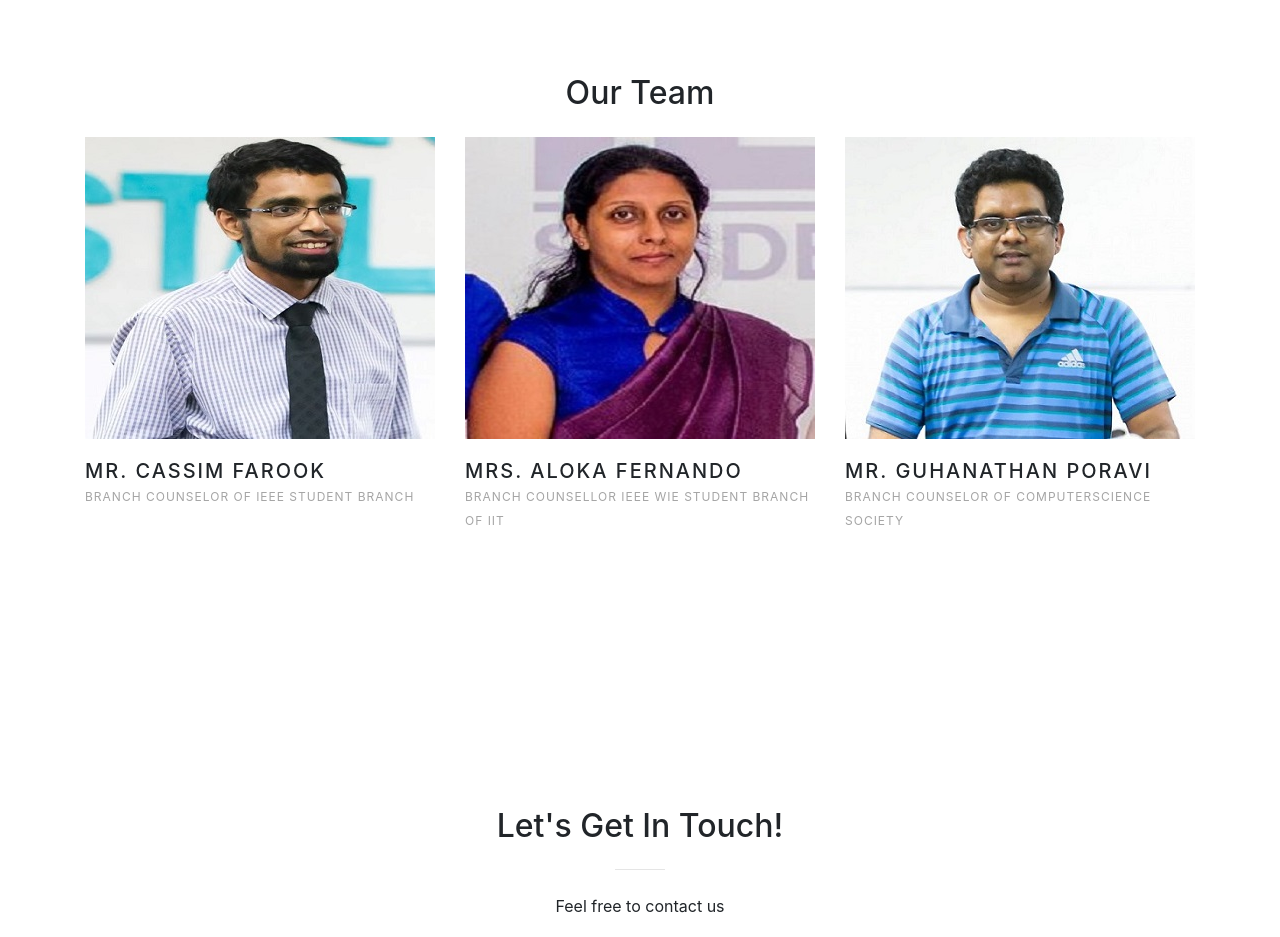
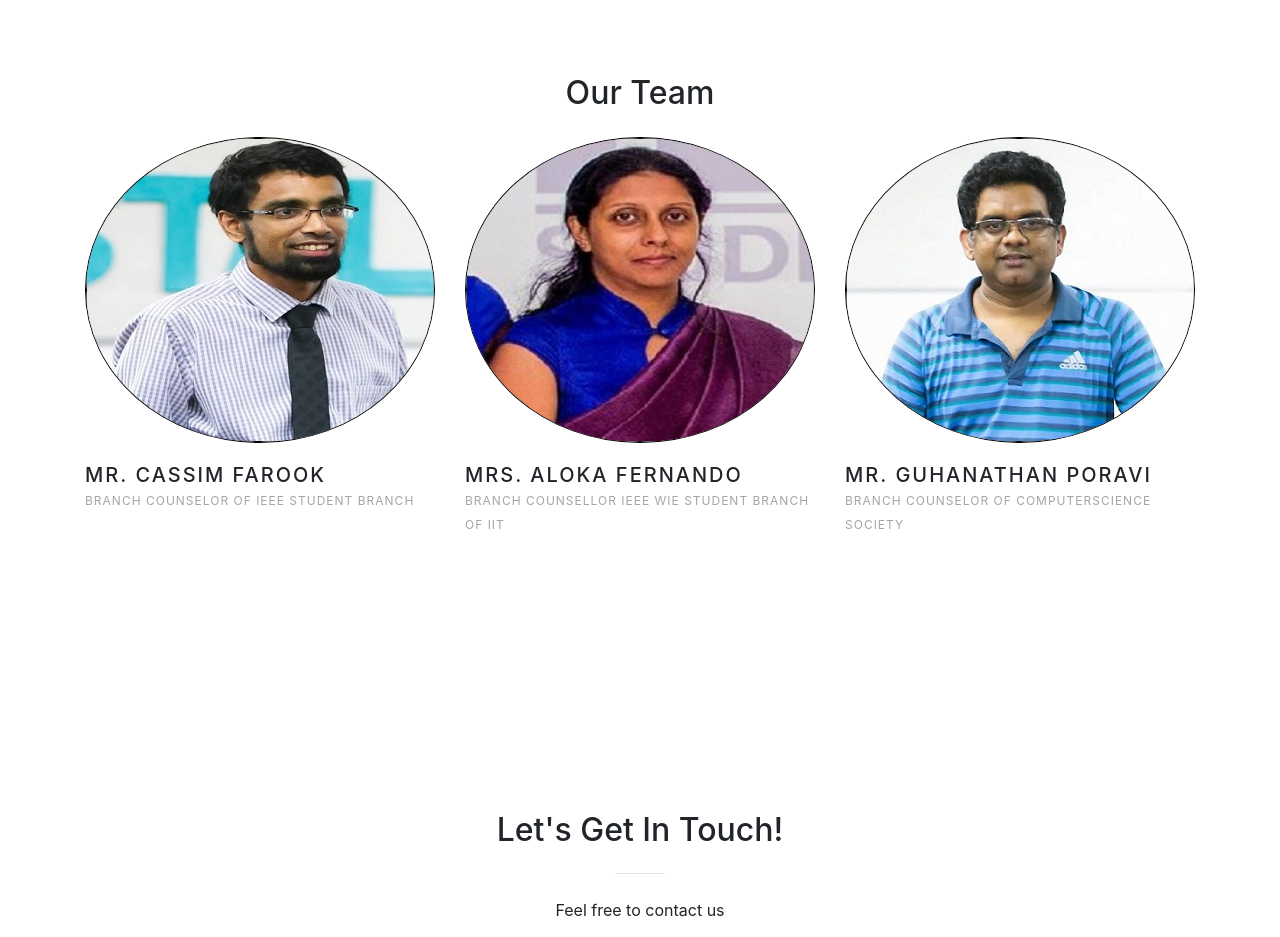
Before and after one commit to IEEE-Student-Branch-of-IIT/IEEE-Student-Branch-Site, a website with bundled scripts: page index.html in a window 1280 px wide. Shown: the part 4720-5657 px from the top of the page. Built offline with nearby package versions, Linux system fonts and the light colour scheme; a script that the page names is missing.

Commit message:
Update headertxt.css
Update - team image set to curve image and image border

```diff
--- a/css/headertxt.css
+++ b/css/headertxt.css
@@ -208,6 +208,8 @@
 
 .team-member, .team-member .team-img {
     position: relative;
+    border-radius: 50%;
+    border: 1px solid #000;
 }
 .team-member {
     overflow: hidden;
```
